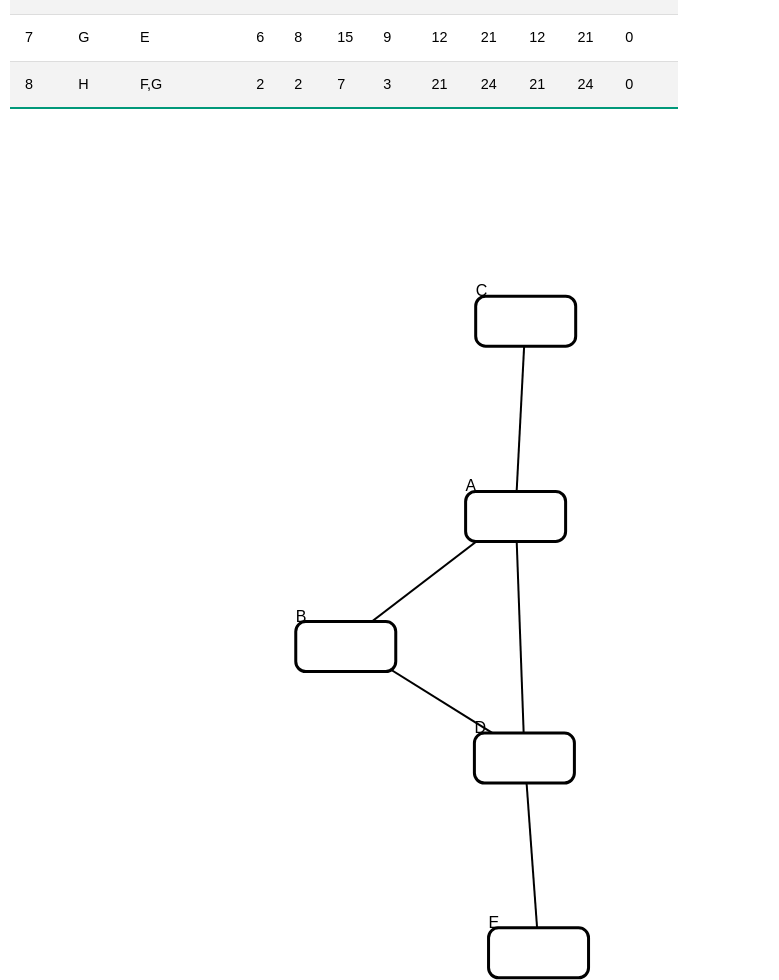
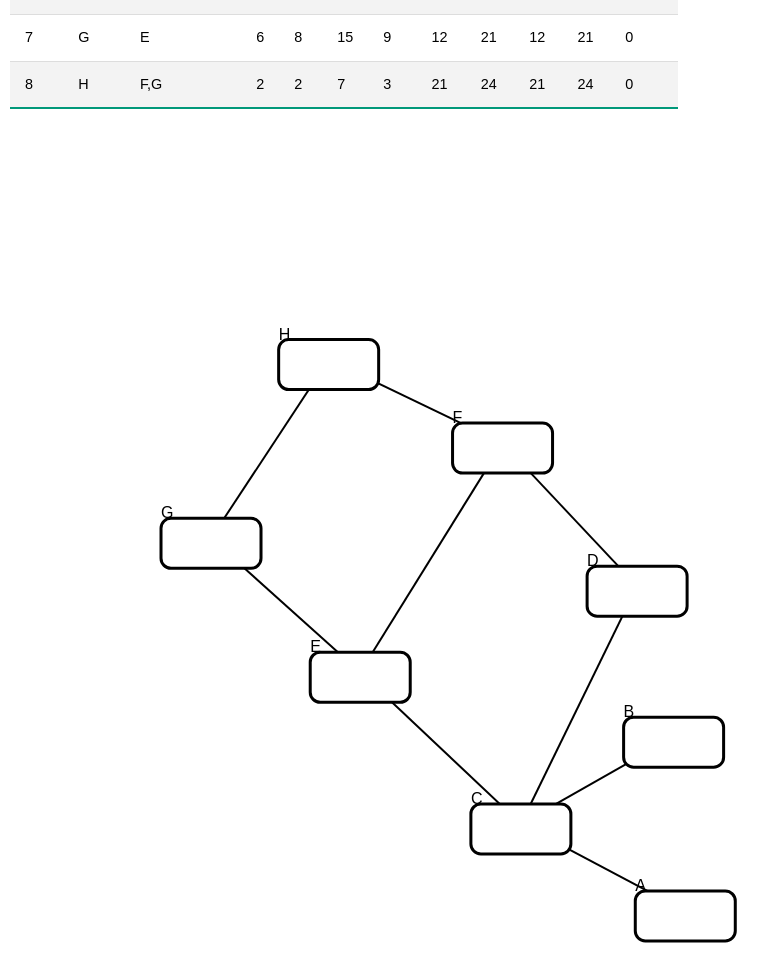
Before and after one commit to Knu09/PERT-CPM-Generator, a plain HTML site: page index.html in a window 1280 px wide. Shown: the part 383-1363 px from the top of the page, without its empty margins (0-779 px from the left). Drawn offline with nearby package versions, Linux system fonts and the light colour scheme.

Commit message:
updated pert network modification of objects

```diff
--- a/index.html
+++ b/index.html
@@ -39,10 +39,12 @@
     <script src="https://d3js.org/d3.v7.min.js"></script>
 
 
-    <script defer src="scripts/pert.js"></script>
+
+
+    <script src="scripts/pert.js"></script>
+    <script src="scripts/script.js"></script>
     <script src="scripts/graphData.js"></script>
     <script src="scripts/chart.js"></script>
-    <script defer src="scripts/script.js"></script>
 </body>
 
 </html>
--- a/scripts/chart.js
+++ b/scripts/chart.js
@@ -2,7 +2,7 @@ svg = d3.select('#svgContent')
 width = +svg.attr('width');
 height = +svg.attr('height');
 
-console.log(graph.links)
+
 let simulation = d3.forceSimulation(graph.nodes)
     .force('link', d3.forceLink(graph.links)
         .id(function (d) { return d.id; })
@@ -10,8 +10,9 @@ let simulation = d3.forceSimulation(graph.nodes)
     )
     .force('charge', d3.forceManyBody().strength(-3000))
     .force("center", d3.forceCenter(width / 2, height / 2))
+    .force('x', d3.forceX()) // optional: horizontal positioning
+    .force('y', d3.forceY()) // optional: vertical positioning
     .on('tick', ticked);
-
 
 const link = svg
     .append('g')
@@ -83,3 +84,5 @@ function drag(simulation) {
         .on("drag", dragged)
         .on("end", dragended);
 }
+
+simulation.restart()
--- a/scripts/graphData.js
+++ b/scripts/graphData.js
@@ -1,17 +1,20 @@
+// const graph = {
+//     nodes: [
+//         { id: 1, name: "A"},
+//         { id: 2, name: "B"},
+//         { id: 3, name: "C"},
+//         { id: 4, name: "D"},
+//         { id: 5, name: "E"}
+//     ],
+//     links: [
+//         { source: 1, target: 3},
+//         { source: 2, target: 3},
+//         { source: 3, target: 4},
+//         { source: 4, target: 5}
+//     ]
+// }
+
 const graph = {
-    nodes: [
-        { id: 1,name: "A"},
-        { id: 2, name: "B"},
-        { id: 3, name: "C"},
-        { id: 4, name: "D"},
-        { id: 5, name: "E"}
-
-    ],
-    links: [
-        { source: 1, target: 2},
-        { source: 1, target: 3},
-        { source: 4, target: 1},
-        { source: 4, target: 2},
-        { source: 5, target: 4}
-    ]
+    nodes: nodes,
+    links: links
 }
--- a/scripts/script.js
+++ b/scripts/script.js
@@ -57,3 +57,23 @@ pertEntry.forEach((task, i) => {
     `
 })
 document.querySelector('.PERT-body').innerHTML = pertHTML;
+
+const nodes = pertEntry.map(task => ({
+    id: task.codeNo,
+    name: task.code
+}))
+
+const codeToID = {}
+pertEntry.forEach(task => {
+    codeToID[task.code] = task.codeNo
+})
+
+const links = []
+pertEntry.forEach(task => {
+    task.predecessor.forEach(pre => {
+        links.push({
+            source: codeToID[pre],
+            target: task.codeNo
+        })
+    })
+})
```
